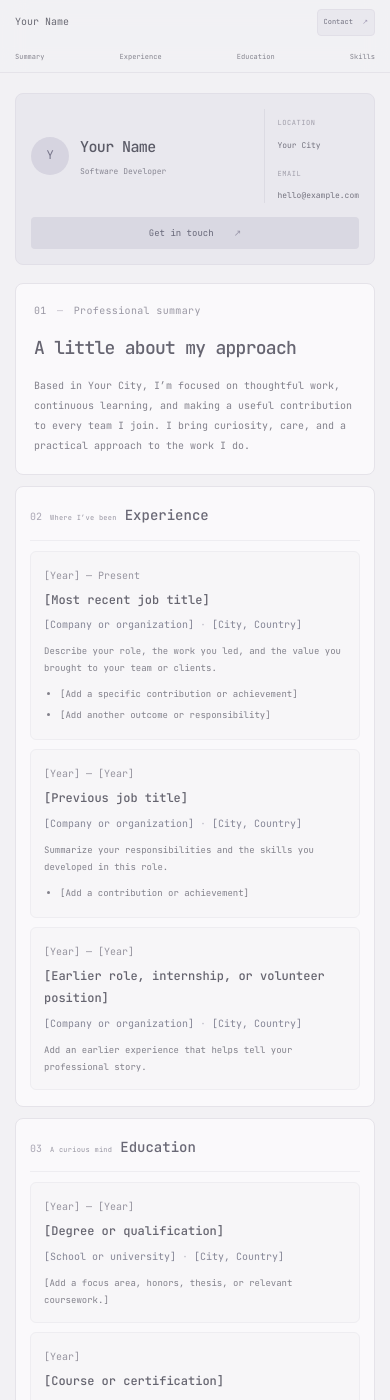
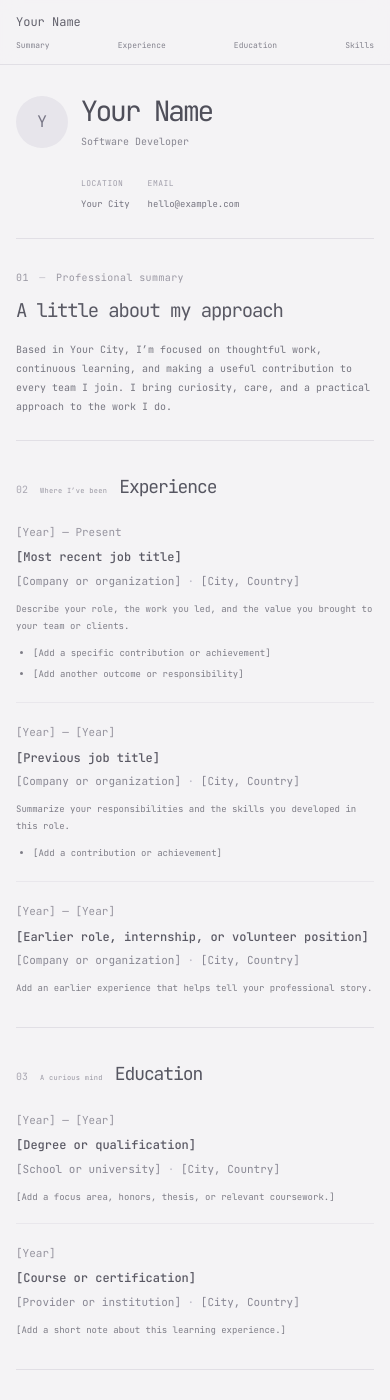
Before and after one commit to sykj92/sykj92.github.io, a Jekyll site: the page built from index.html, in a window 390 px wide and 1400 px high. Built offline with Jekyll 4.4.1, drawn with Linux system fonts in a browser that asks for light colours.

Commit message:
update header and nav styles

```diff
--- a/_includes/header.html
+++ b/_includes/header.html
@@ -1,3 +1,3 @@
 <header class="site-header">
-  <nav class="nav wrap" aria-label="CV sections"><a class="brand" href="{{ '/' | relative_url }}">{{ site.author.name }}</a><div class="top-nav"><a href="#profile">Summary</a><a href="#experience">Experience</a><a href="#education">Education</a><a href="#skills">Skills</a></div><a class="header-contact" href="mailto:{{ site.author.email }}">Contact <span>↗</span></a></nav>
+  <nav class="nav wrap" aria-label="CV sections"><a class="brand" href="{{ '/' | relative_url }}">{{ site.author.name }}</a><div class="top-nav"><a href="#profile">Summary</a><a href="#experience">Experience</a><a href="#education">Education</a><a href="#skills">Skills</a></div></nav>
 </header>
--- a/style.css
+++ b/style.css
@@ -1,98 +1,107 @@
 :root {
   color-scheme: light;
-  --canvas:#f2f1f4; --paper:#faf9fb; --ink:#575762; --soft-ink:#73737e;
-  --muted:#92919c; --line:#e5e3e9; --lavender:#c9c4d7; --blue:#b9cbd2;
-  --mono:'JetBrains Mono',monospace;
+  --bg: #f4f3f5;
+  --surface: #fbfafb;
+  --ink: #555560;
+  --body: #767680;
+  --muted: #9998a2;
+  --line: #e1dfe5;
+  --soft: #ebe9ef;
+  --accent: #9290a4;
+  --mono: 'JetBrains Mono', monospace;
 }
-* { box-sizing:border-box; }
-html { scroll-behavior:smooth; scroll-padding-top:86px; }
-body { margin:0; background:var(--canvas); color:var(--ink); font:13px/1.8 var(--mono); }
-a { color:inherit; text-decoration:none; }
-.wrap { width:min(1240px,calc(100% - 64px)); margin-inline:auto; }
-.site-header { position:sticky; top:0; z-index:10; background:#f2f1f4ed; border-bottom:1px solid var(--line); backdrop-filter:blur(12px); }
-.nav { min-height:72px; display:flex; align-items:center; justify-content:space-between; gap:28px; }
-.brand { color:#686873; font-size:12px; white-space:nowrap; }
-.top-nav { display:flex; justify-content:center; align-items:center; gap:30px; color:#85848f; font-size:10px; }
-.top-nav a:hover { color:#65687c; }
-.header-contact { padding:9px 14px; background:#e9e8ee; border:1px solid #e1dfe7; border-radius:4px; color:#747382; font-size:10px; white-space:nowrap; }
-.header-contact span { margin-left:5px; color:#a69fb8; }
-.page { padding-top:28px; padding-bottom:72px; }
-.profile-card { display:grid; grid-template-columns:minmax(250px,1fr) minmax(260px,.9fr) auto; align-items:center; gap:32px; padding:22px 26px; margin-bottom:18px; background:#e9e8ee; border:1px solid #e1dfe7; border-radius:8px; }
-.profile-identity { display:flex; align-items:center; gap:16px; min-width:0; }
-.profile-mark { flex:0 0 auto; display:grid; place-items:center; width:48px; height:48px; border-radius:50%; background:#d6d4e0; color:#757388; font-size:15px; }
-.profile-card h1 { margin:0 0 3px; color:#5b5b67; font-size:18px; font-weight:500; letter-spacing:-.04em; }
-.profile-role { margin:0; color:#888793; font-size:10px; }
-.profile-meta { display:flex; flex-wrap:wrap; gap:30px; padding-left:28px; border-left:1px solid #dcdbe3; }
-.profile-meta div { min-width:0; }
-.profile-meta span { color:#a09eaa; font-size:9px; letter-spacing:.08em; }
-.profile-meta p,.profile-meta a { display:block; overflow-wrap:anywhere; margin:5px 0 0; color:#74737f; font-size:10px; }
-.profile-contact { display:flex; align-items:center; gap:20px; padding:10px 13px; background:#d9d8e2; border-radius:4px; color:#686879; font-size:9px; white-space:nowrap; }
-.profile-contact span { color:#9895a8; }
-.resume-content { min-width:0; }
-.intro,.content-section { margin:0 0 17px; padding:29px 32px; background:var(--paper); border:1px solid var(--line); border-radius:8px; }
-.overline { margin:0; color:#9997a3; font-size:10px; letter-spacing:.035em; }
-.overline span { padding:0 4px; color:#c2bfca; }
-.intro h2 { margin:12px 0; color:#666571; font-size:21px; font-weight:500; letter-spacing:-.04em; }
-.intro-copy { max-width:740px; margin:0; color:#82818b; font-size:12px; line-height:2; }
-.content-section { padding:25px 28px 28px; }
-.section-heading { display:flex; align-items:baseline; gap:12px; padding-bottom:15px; margin-bottom:13px; border-bottom:1px solid #eeedf1; }
-.section-number { color:#aaa7b4; font-size:10px; }
-.section-heading > div { display:flex; align-items:baseline; gap:12px; }
-.section-heading .overline { font-size:9px; }
-.section-heading h2 { margin:0; color:#696875; font-size:17px; font-weight:500; }
-.entries { display:grid; gap:9px; }
-.entry { display:grid; grid-template-columns:135px 1fr; gap:20px; padding:18px; background:#f7f6f8; border:1px solid #eeedf1; border-radius:6px; }
-.entry-date { margin:2px 0 0; color:#96949f; font-size:10px; line-height:1.8; }
-.entry-content h3 { margin:0; color:#65646f; font-size:14px; font-weight:500; line-height:1.8; }
-.entry-org { margin:5px 0 9px; color:#858696; font-size:10px; }
-.entry-org span { color:#c1bfca; }
-.entry-description,.entry-content li { margin:0; color:#82818b; font-size:11px; line-height:1.9; }
-.entry-content ul { margin:7px 0 0; padding-left:16px; }
-.entry-content li { padding:2px 0; }
-.skills-section { margin-bottom:0; }
-.skills-layout { display:grid; gap:8px; }
-.skill-group { display:grid; grid-template-columns:140px 1fr; align-items:start; gap:16px; padding:14px 16px; background:#f7f6f8; border:1px solid #eeedf1; border-radius:6px; }
-.skill-group h3 { margin:2px 0; color:#888694; font-size:10px; font-weight:500; }
-.skill-group ul { display:flex; flex-wrap:wrap; gap:6px; margin:0; padding:0; list-style:none; }
-.skill-group li { padding:5px 8px; background:#eeedf1; border-radius:3px; color:#85848f; font-size:10px; }
-.site-footer { border-top:1px solid var(--line); color:#9b9aa4; }
-.footer-inner { min-height:58px; display:flex; justify-content:space-between; align-items:center; gap:16px; font-size:9px; }
-.footer-inner i { color:#aaa4ba; font-style:normal; }
-.site-footer a:hover { color:#706e7d; }
-@media(max-width:760px) {
-  .wrap { width:min(calc(100% - 30px),580px); }
-  .nav { min-height:64px; gap:10px; }
-  .brand { font-size:10px; }
-  .top-nav { gap:12px; font-size:8px; }
-  .header-contact { padding:7px 9px; font-size:8px; }
-  .page { padding-top:20px; padding-bottom:40px; }
-  .profile-card { grid-template-columns:1fr auto; gap:14px; padding:15px; }
-  .profile-identity { grid-column:1; gap:11px; }
-  .profile-mark { width:38px; height:38px; font-size:12px; }
-  .profile-card h1 { font-size:15px; }
-  .profile-role { font-size:8px; }
-  .profile-meta { grid-column:2; grid-row:1; flex-direction:column; gap:8px; padding-left:12px; }
-  .profile-meta span { font-size:7px; }
-  .profile-meta p,.profile-meta a { font-size:8px; }
-  .profile-contact { grid-column:1/-1; justify-content:center; padding:8px; }
-  .intro,.content-section { margin-bottom:11px; padding:18px; }
-  .intro h2 { font-size:18px; }
-  .intro-copy { font-size:10px; }
-  .content-section { padding:16px 14px; }
-  .section-heading { gap:8px; padding-bottom:11px; margin-bottom:10px; }
-  .section-heading > div { gap:8px; }
-  .section-heading h2 { font-size:14px; }
-  .section-heading .overline { font-size:7px; }
-  .entry { grid-template-columns:1fr; gap:5px; padding:13px; }
-  .entry-content h3 { font-size:12px; }
-  .entry-description,.entry-content li { font-size:9px; }
-  .skill-group { grid-template-columns:1fr; gap:7px; }
-  .top-nav { gap:8px; font-size:7px; }
-  .header-contact { font-size:7px; padding:6px; }
-  .footer-inner { flex-wrap:wrap; padding:13px 0; font-size:8px; }
+* { box-sizing: border-box; }
+html { scroll-behavior: smooth; scroll-padding-top: 90px; }
+body { margin: 0; background: var(--bg); color: var(--ink); font: 14px/1.75 var(--mono); }
+a { color: inherit; text-decoration: none; }
+.wrap { width: min(1320px, calc(100% - 80px)); margin-inline: auto; }
+.site-header { position: sticky; top: 0; z-index: 10; background: #f4f3f5ed; border-bottom: 1px solid var(--line); backdrop-filter: blur(10px); }
+.nav { min-height: 76px; display: flex; align-items: center; justify-content: space-between; gap: 32px; }
+.brand { color: #62616c; font-size: 12px; }
+.top-nav { display: flex; align-items: center; gap: 34px; color: #85848f; font-size: 11px; }
+.top-nav a:hover { color: #565560; }
+.page { padding-top: 44px; padding-bottom: 90px; }
+.profile-card { display: grid; grid-template-columns: 1fr auto; align-items: center; gap: 28px; padding: 0 0 32px; margin-bottom: 30px; background: transparent; border: 0; border-bottom: 1px solid var(--line); border-radius: 0; }
+.profile-identity { display: flex; align-items: center; gap: 24px; min-width: 0; }
+.profile-mark { flex: 0 0 auto; display: grid; place-items: center; width: 82px; height: 82px; border-radius: 50%; background: #e7e5eb; color: #777585; font-size: 24px; }
+.profile-card h1 { margin: 0 0 5px; color: #4f4f5a; font-size: clamp(30px, 4.5vw, 52px); font-weight: 400; line-height: 1.25; letter-spacing: -.08em; }
+.profile-role { margin: 0; color: #878691; font-size: 13px; }
+.profile-meta { display: flex; align-items: end; gap: 46px; }
+.profile-meta div { min-width: 0; }
+.profile-meta span { color: #a09eaa; font-size: 9px; letter-spacing: .06em; }
+.profile-meta p,.profile-meta a { display: block; overflow-wrap: anywhere; margin: 4px 0 0; color: #74737f; font-size: 11px; }
+.profile-contact { display: none; }
+.resume-content { max-width: 1120px; }
+.intro { padding: 0 0 32px; margin-bottom: 42px; border-bottom: 1px solid var(--line); }
+.overline { margin: 0; color: #9a98a3; font-size: 10px; letter-spacing: .04em; }
+.overline span { padding: 0 4px; color: #c2bfca; }
+.intro h2 { margin: 8px 0 12px; color: #595964; font-size: 24px; font-weight: 400; letter-spacing: -.06em; }
+.intro-copy { max-width: 930px; margin: 0; color: var(--body); font-size: 13px; line-height: 1.9; }
+.content-section { display: grid; grid-template-columns: 250px 1fr; gap: 54px; padding: 0 0 42px; margin: 0 0 40px; border-bottom: 1px solid var(--line); }
+.section-heading { display: block; }
+.section-number { display: block; margin-bottom: 14px; color: #aaa8b3; font-size: 10px; }
+.section-heading > div { display: block; }
+.section-heading .overline { margin-bottom: 8px; font-size: 9px; }
+.section-heading h2 { margin: 0; color: #565661; font-size: 22px; font-weight: 400; letter-spacing: -.06em; }
+.entries { display: grid; }
+.entry { display: grid; grid-template-columns: 150px 1fr; gap: 26px; padding: 0 0 24px; margin-bottom: 24px; background: transparent; border: 0; border-bottom: 1px solid #e9e7ec; border-radius: 0; }
+.entry:last-child { padding-bottom: 0; margin-bottom: 0; border-bottom: 0; }
+.entry-date { margin: 3px 0 0; color: #96949f; font-size: 11px; }
+.entry-content h3 { margin: 0; color: #5a5964; font-size: 15px; font-weight: 500; line-height: 1.7; }
+.entry-org { margin: 4px 0 10px; color: #898894; font-size: 11px; }
+.entry-org span { color: #c1bfca; }
+.entry-description,.entry-content li { margin: 0; color: #7e7d87; font-size: 11px; line-height: 1.9; }
+.entry-content ul { margin: 8px 0 0; padding-left: 17px; }
+.entry-content li { padding: 2px 0; }
+.skills-section { border-bottom: 0; margin-bottom: 0; padding-bottom: 0; }
+.skills-layout { display: grid; gap: 0; }
+.skill-group { display: grid; grid-template-columns: 150px 1fr; align-items: start; gap: 26px; padding: 13px 0; background: transparent; border: 0; border-bottom: 1px solid #e9e7ec; border-radius: 0; }
+.skill-group:first-child { border-top: 1px solid #e9e7ec; }
+.skill-group h3 { margin: 2px 0; color: #898894; font-size: 10px; font-weight: 400; }
+.skill-group ul { display: flex; flex-wrap: wrap; gap: 8px 20px; margin: 0; padding: 0; list-style: none; }
+.skill-group li { padding: 0; background: transparent; border-radius: 0; color: #74737f; font-size: 11px; }
+.site-footer { border-top: 1px solid var(--line); color: #9998a2; }
+.footer-inner { min-height: 66px; display: flex; justify-content: space-between; align-items: center; gap: 16px; font-size: 10px; }
+.footer-inner i { color: #aaa4ba; font-style: normal; }
+.site-footer a:hover { color: #62616c; }
+@media(max-width: 800px) {
+  .wrap { width: min(calc(100% - 40px), 660px); }
+  .nav { min-height: 64px; }
+  .top-nav { gap: 18px; font-size: 9px; }
+  .page { padding-top: 28px; padding-bottom: 55px; }
+  .profile-card { grid-template-columns: 1fr; align-items: start; gap: 18px; padding-bottom: 25px; margin-bottom: 30px; }
+  .profile-identity { gap: 18px; }
+  .profile-mark { width: 64px; height: 64px; font-size: 20px; }
+  .profile-meta { gap: 34px; padding-left: 82px; }
+  .content-section { grid-template-columns: 1fr; gap: 18px; padding-bottom: 30px; margin-bottom: 30px; }
+  .section-heading { display: flex; align-items: baseline; gap: 12px; }
+  .section-number { margin: 0; }
+  .section-heading > div { display: flex; align-items: baseline; gap: 12px; }
+  .section-heading .overline { margin: 0; }
+  .entry { grid-template-columns: 120px 1fr; gap: 18px; }
+  .skill-group { grid-template-columns: 120px 1fr; gap: 18px; }
 }
-@media(max-width:430px) {
-  .nav { flex-wrap:wrap; padding:9px 0; }
-  .top-nav { order:3; flex:1 0 100%; justify-content:space-between; padding-top:5px; }
+@media(max-width: 520px) {
+  .wrap { width: calc(100% - 32px); }
+  .nav { align-items: flex-start; flex-direction: column; justify-content: center; gap: 5px; padding: 10px 0; }
+  .top-nav { width: 100%; justify-content: space-between; gap: 6px; font-size: 8px; }
+  .profile-identity { gap: 13px; }
+  .profile-mark { width: 52px; height: 52px; font-size: 16px; }
+  .profile-card h1 { font-size: 28px; }
+  .profile-role { font-size: 10px; }
+  .profile-meta { gap: 18px; padding-left: 65px; }
+  .profile-meta span { font-size: 8px; }
+  .profile-meta p,.profile-meta a { font-size: 9px; }
+  .intro { padding-bottom: 24px; margin-bottom: 30px; }
+  .intro h2 { font-size: 19px; }
+  .intro-copy { font-size: 10px; }
+  .section-heading h2 { font-size: 18px; }
+  .section-heading .overline { font-size: 7px; }
+  .entry { grid-template-columns: 1fr; gap: 5px; padding-bottom: 17px; margin-bottom: 17px; }
+  .entry-content h3 { font-size: 12px; }
+  .entry-description,.entry-content li { font-size: 9px; }
+  .skill-group { grid-template-columns: 1fr; gap: 3px; }
+  .skill-group li { font-size: 9px; }
+  .footer-inner { flex-wrap: wrap; padding: 13px 0; font-size: 8px; }
 }
 @media(prefers-reduced-motion:reduce) { html { scroll-behavior:auto; } }
```
